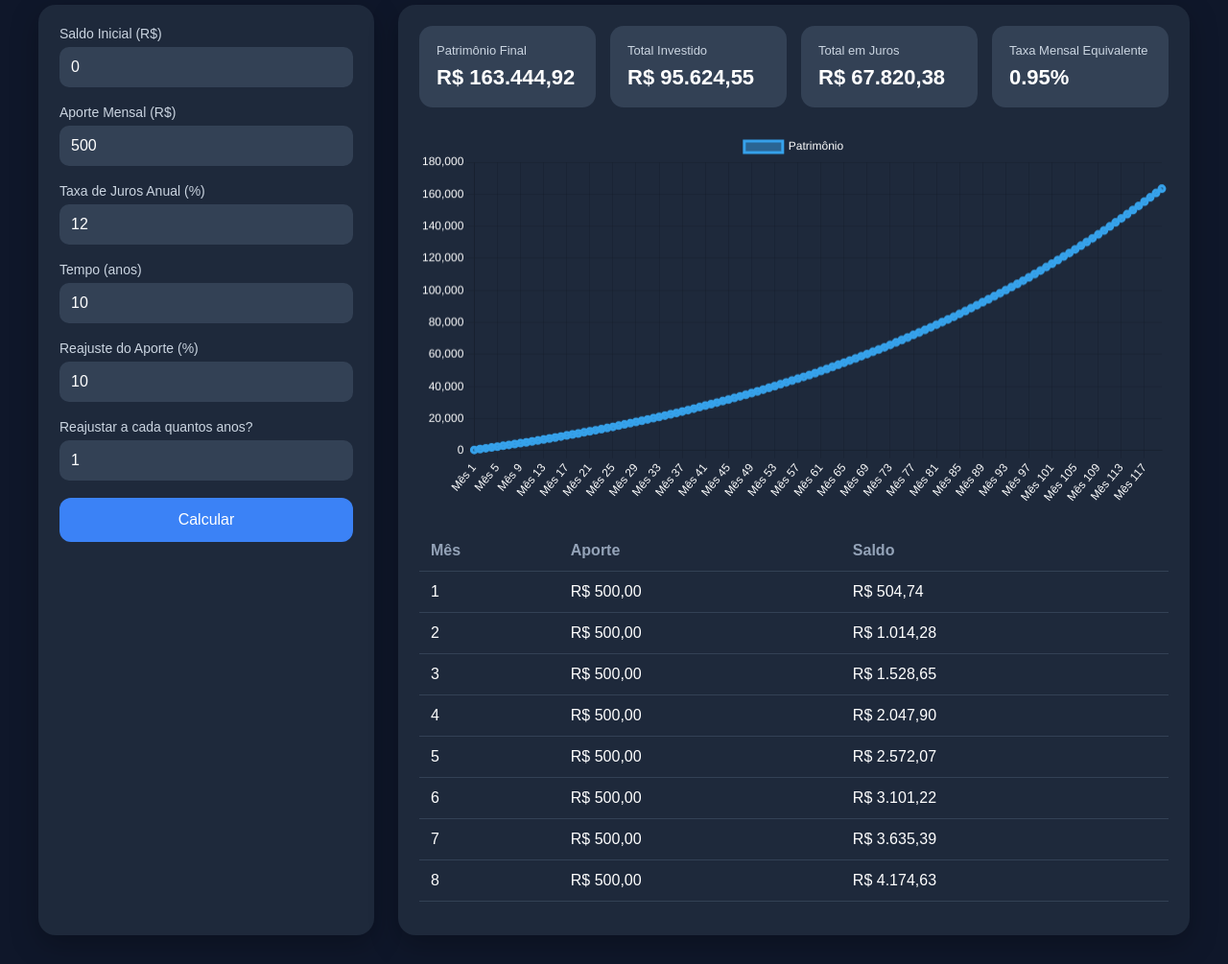
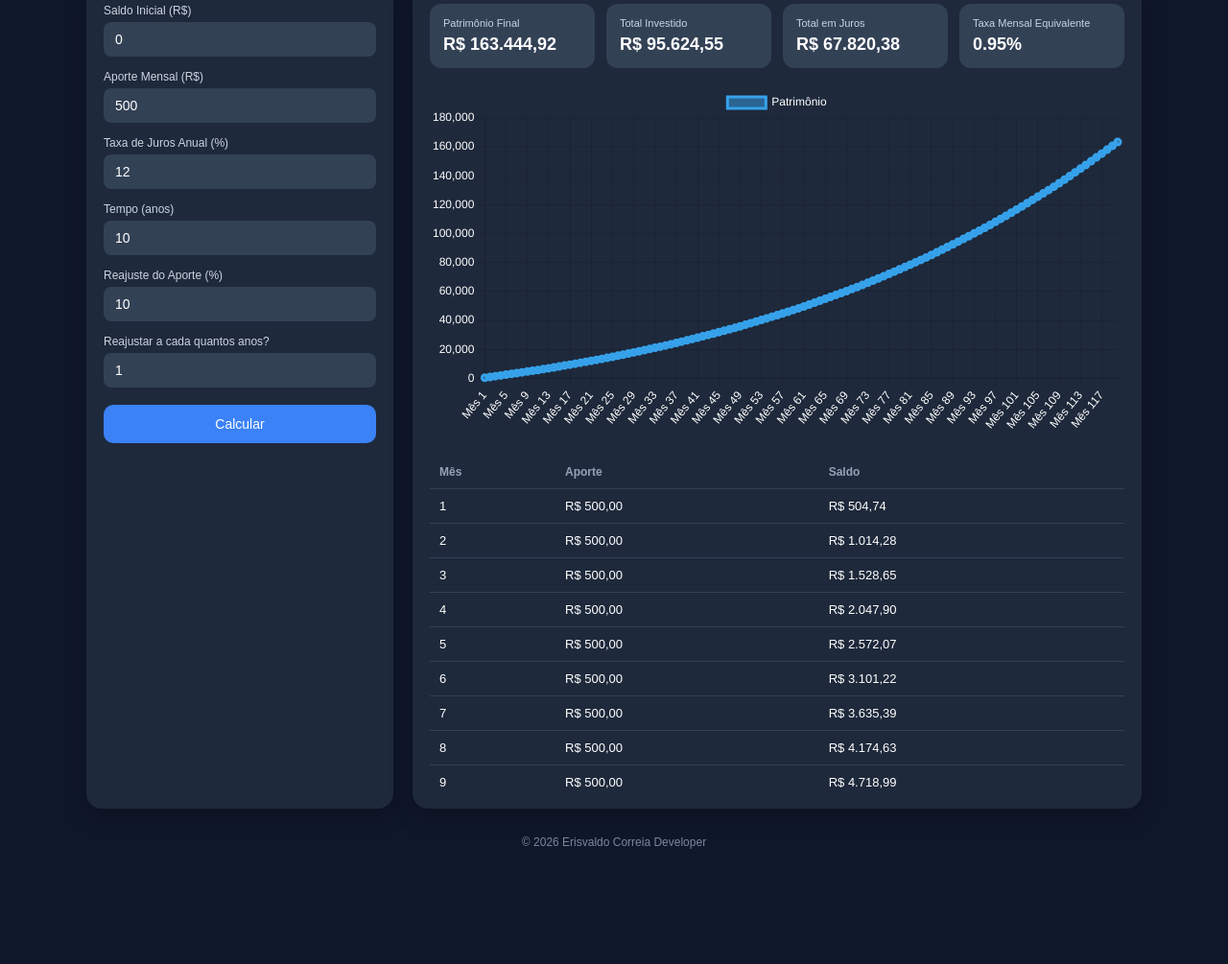
Before and after one commit to BitCoderSoft/JurosCompostos, a plain HTML site: page index.html in a window 1280 px wide. Shown: the part 87-1092 px from the top of the page at 96% size. After the commit the page ends 994 px from the top, so only its background shows below. Drawn offline with nearby package versions, Linux system fonts and the light colour scheme.

Commit message:
diminui fontes e aplica copyright

```diff
--- a/index.html
+++ b/index.html
@@ -20,65 +20,67 @@
 body{
   background:#0f172a;
   color:white;
-      padding:30px;
+  padding:22px;
 }
 
 .container{
-      max-width:1200px;
+  max-width:1100px;
   margin:auto;
 }
 
 h1{
-      font-size:32px;
-      margin-bottom:25px;
+  font-size:26px;
+  margin-bottom:20px;
+  font-weight:600;
 }
 
 .grid{
   display:grid;
-      grid-template-columns:350px 1fr;
-      gap:25px;
+  grid-template-columns:320px 1fr;
+  gap:20px;
 }
 
 .card{
   background:#1e293b;
-      border-radius:18px;
-      padding:22px;
-      box-shadow:0 10px 30px rgba(0,0,0,.25);
+  border-radius:16px;
+  padding:18px;
+  box-shadow:0 8px 25px rgba(0,0,0,.22);
 }
 
 .inputs{
   display:flex;
   flex-direction:column;
-      gap:18px;
+  gap:14px;
 }
 
 label{
   display:block;
-      margin-bottom:6px;
-      font-size:14px;
+  margin-bottom:5px;
+  font-size:12px;
   color:#cbd5e1;
 }
 
 input{
   width:100%;
-      padding:12px;
+  padding:10px 12px;
   border:none;
-      border-radius:10px;
+  border-radius:8px;
   background:#334155;
   color:white;
-      font-size:16px;
+  font-size:14px;
   outline:none;
 }
 
 button{
   border:none;
-      padding:14px;
-      border-radius:12px;
+  padding:12px;
+  border-radius:10px;
   background:#3b82f6;
   color:white;
-      font-size:16px;
+  font-size:14px;
   cursor:pointer;
   transition:.2s;
+  margin-top:4px;
 }
 
 button:hover{
@@ -88,30 +90,31 @@
 .results{
   display:grid;
   grid-template-columns:repeat(4,1fr);
-      gap:15px;
-      margin-bottom:25px;
+  gap:12px;
+  margin-bottom:20px;
 }
 
 .result-box{
   background:#334155;
-      border-radius:14px;
-      padding:18px;
+  border-radius:12px;
+  padding:14px;
 }
 
 .result-box span{
   display:block;
-      font-size:13px;
+  font-size:11px;
   color:#cbd5e1;
-      margin-bottom:8px;
+  margin-bottom:6px;
 }
 
 .result-box strong{
-      font-size:22px;
+  font-size:18px;
+  font-weight:600;
 }
 
 .table-container{
-      margin-top:25px;
-      max-height:400px;
+  margin-top:22px;
+  max-height:350px;
   overflow:auto;
 }
 
@@ -120,18 +123,29 @@
   border-collapse:collapse;
 }
 
-    th, td{
-      padding:12px;
+th,
+td{
+  padding:10px;
   border-bottom:1px solid #334155;
   text-align:left;
+  font-size:13px;
 }
 
 th{
   color:#94a3b8;
+  font-size:12px;
 }
 
 canvas{
-      margin-top:20px;
+  margin-top:10px;
+}
+
+.footer{
+  margin-top:28px;
+  text-align:center;
+  color:#94a3b8;
+  font-size:12px;
+  opacity:.8;
 }
 
 @media(max-width:950px){
@@ -291,6 +305,10 @@
       </div>
 
     </div>
+
+    <footer class="footer">
+      © 2026 Erisvaldo Correia Developer
+    </footer>
 
   </div>
 
```
Lines whose indentation alone changed are shown as unchanged.
